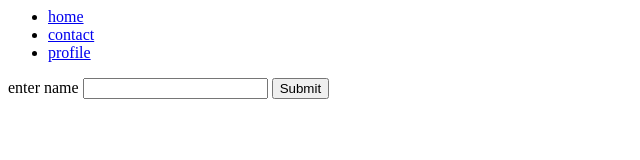
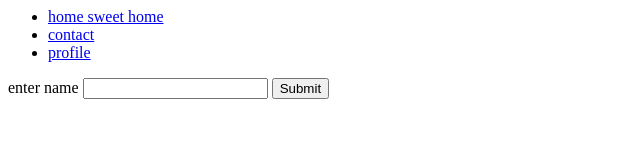
Before and after one commit to jass2795/html-demo-1, a plain HTML site: page list.html in a window 1280 px wide. Shown: the full height of the page, 0-640 px from the left. Drawn offline with Linux system fonts and the light colour scheme.

Commit message:
home to homesweethome

```diff
--- a/list.html
+++ b/list.html
@@ -8,7 +8,7 @@
         <ul>
 
          <li>
-            <a href="#">home</a>
+            <a href="#">home sweet home</a>
          </li>
 
          <li><a href="#">contact</a>
```
